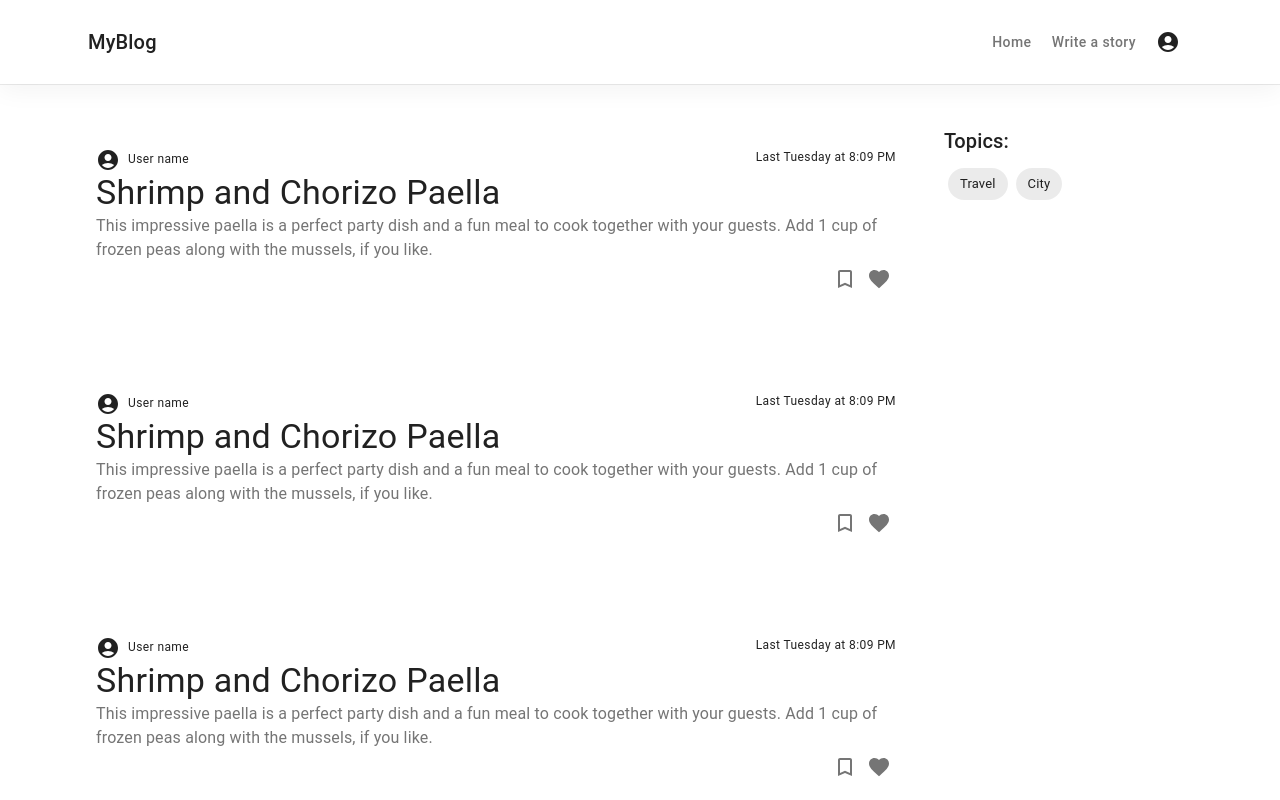
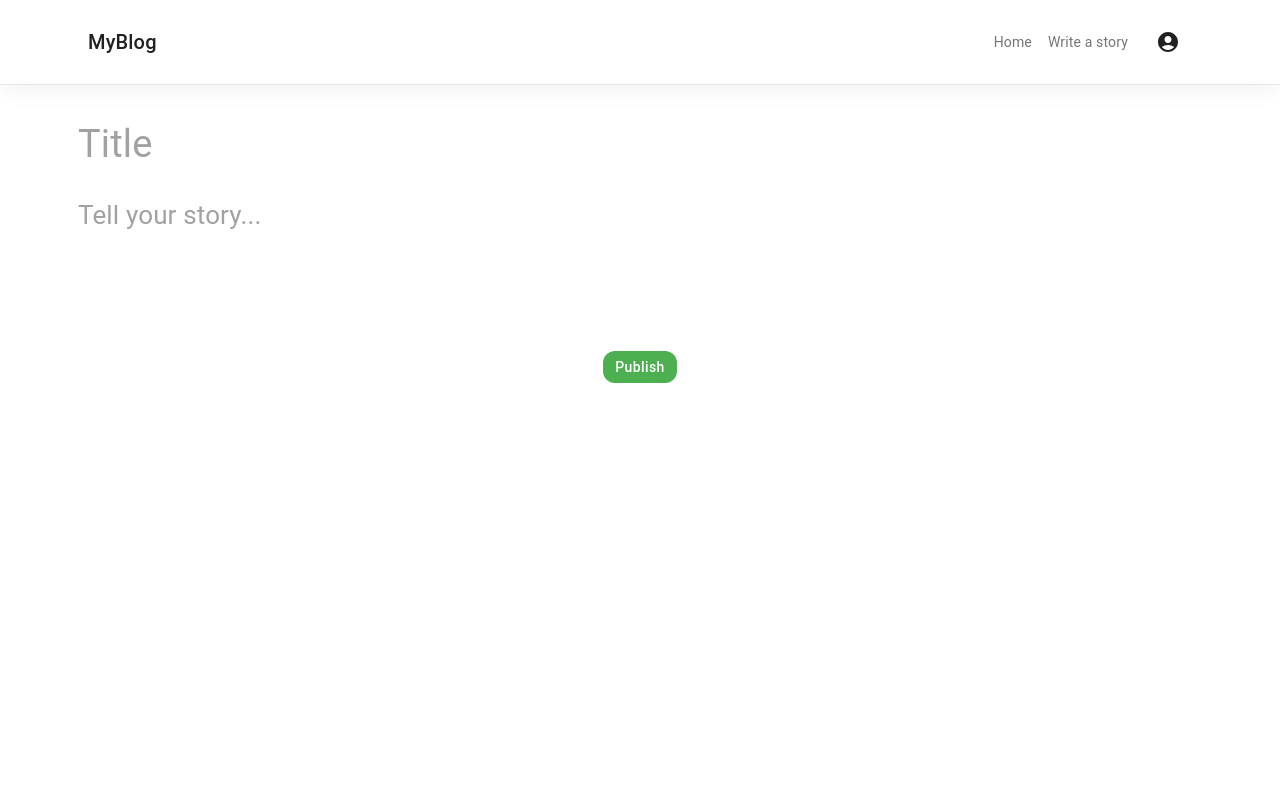
Before and after one commit to Nazar-Sch/blog-app, a React (Create React App) app in the folder client/: page /new-story in a window 1280 px wide. Shown: the top 800 px of the page. Built offline with nearby package versions, Linux system fonts and the light colour scheme.

Commit message:
feat: add routing - add routing, add new article page

```diff
--- a/client/package.json
+++ b/client/package.json
@@ -16,8 +16,10 @@
     "@types/node": "^12.0.0",
     "@types/react": "^17.0.0",
     "@types/react-dom": "^17.0.0",
+    "@types/react-router-dom": "^5.3.2",
     "react": "^17.0.2",
     "react-dom": "^17.0.2",
+    "react-router-dom": "^6.0.2",
     "react-scripts": "4.0.3",
     "typescript": "^4.1.2",
     "web-vitals": "^1.0.1"
--- a/client/src/App.tsx
+++ b/client/src/App.tsx
@@ -1,52 +1,25 @@
-import React, { useState } from 'react';
+import React from 'react';
 import CssBaseline from '@mui/material/CssBaseline';
-import { Container, ThemeProvider } from '@mui/material';
+import { ThemeProvider } from '@mui/material';
+import { BrowserRouter as Router, Route, Routes } from 'react-router-dom';
 
 import { theme } from './styles/theme';
-import { NewArticle } from './components/NewArticle';
-import { Article } from './types/initialTypes';
-import { mockedArticles } from './mockedArticles';
-import { Navbar } from './components/Navbar';
-import { Tags } from './components/Tags';
-import { makeStyles } from '@mui/styles';
-import { Post } from './components/Post';
-
-const useStyles = makeStyles({
-  root: {
-    display: 'grid',
-    gridTemplateColumns: '3fr 1fr',
-    position: 'relative',
-  },
-  articlesRoot: {
-    overflowY: 'auto',
-  },
-});
+import { routes } from './layout/routes';
+import { Layout } from './layout/Layout';
 
 export const App: React.FC = () => {
-  const [articles, setArticles] = useState<Article[]>(mockedArticles);
-
-  const classes = useStyles();
-
-  const handleSubmitNewArticle = (value: Article) => {
-    setArticles(prev => [...prev, value]);
-  };
-
   return (
-    <>
+    <Router>
       <CssBaseline />
       <ThemeProvider theme={theme}>
-        <Navbar />
-        <Container>
-          <div className={classes.root}>
-            <div className={classes.articlesRoot}>
-              {articles.map(article => (
-                <Post article={article} />
-              ))}
-            </div>
-            <Tags />
-          </div>
-        </Container>
+        <Layout>
+          {routes.map(route => (
+            <Routes>
+              <Route key={route.toString()} path={route.path} element={route.component} />
+            </Routes>
+          ))}
+        </Layout>
       </ThemeProvider>
-    </>
+    </Router>
   );
 };
--- a/client/src/components/Navbar/Navbar.tsx
+++ b/client/src/components/Navbar/Navbar.tsx
@@ -13,6 +13,7 @@ import {
 } from '@mui/material';
 import AccountCircle from '@mui/icons-material/AccountCircle';
 import { makeStyles } from '@mui/styles';
+import { Link } from 'react-router-dom'
 
 const useStyles = makeStyles((theme: Theme) => ({
   root: {
@@ -32,6 +33,15 @@ const useStyles = makeStyles((theme: Theme) => ({
       },
     },
   },
+  link: {
+    marginRight: theme.spacing(2),
+    textDecoration: 'none',
+    color: theme.palette.secondary.main,
+    fontSize: 14,
+    '&:hover': {
+      color: theme.palette.secondary.dark,
+    }
+  }
 }));
 
 export const Navbar = () => {
@@ -54,8 +64,8 @@ export const Navbar = () => {
             <Typography variant='h6' component='div' sx={{ flexGrow: 1 }}>
               MyBlog
             </Typography>
-            <Button color='inherit'>Home</Button>
-            <Button color='inherit'>Write a story</Button>
+            <Link className={classes.link} to='/'>Home</Link>
+            <Link className={classes.link} to='/new-story'>Write a story</Link>
             <IconButton
               size='large'
               aria-label='account of current user'
--- /dev/null
+++ b/client/src/layout/Layout.tsx
@@ -0,0 +1,13 @@
+import React from 'react';
+import { Container } from '@mui/material';
+
+import { Navbar } from '../components/Navbar';
+
+export const Layout: React.FC = ({ children }) => {
+  return (
+    <>
+      <Navbar />
+      <Container>{children}</Container>
+    </>
+  );
+};
--- /dev/null
+++ b/client/src/layout/routes.tsx
@@ -0,0 +1,15 @@
+import { Home } from "../pages/Home";
+import { NewPost } from "../pages/NewPost";
+
+export const routes = [
+  {
+    path: '/',
+    component: <Home />,
+    exact: true,
+  },
+  {
+    path: '/new-story',
+    component: <NewPost />,
+    exact: true,
+  }
+]
--- /dev/null
+++ b/client/src/pages/Home/Home.tsx
@@ -0,0 +1,37 @@
+import React, { useEffect, useState } from 'react';
+import { makeStyles } from '@mui/styles';
+import { Post } from '../../components/Post';
+import { Tags } from '../../components/Tags';
+import { mockedArticles } from '../../mockedArticles';
+import { Article } from '../../types/initialTypes';
+
+const useStyles = makeStyles({
+  root: {
+    display: 'grid',
+    gridTemplateColumns: '3fr 1fr',
+    position: 'relative',
+  },
+  articlesRoot: {
+    overflowY: 'auto',
+  },
+});
+
+export const Home = () => {
+  const [articles, setArticles] = useState<Article[]>(mockedArticles);
+  const classes = useStyles();
+
+  const handleSubmitNewArticle = (value: Article) => {
+    setArticles(prev => [...prev, value]);
+  };
+
+  return (
+    <div className={classes.root}>
+      <div className={classes.articlesRoot}>
+        {articles.map(article => (
+          <Post article={article} />
+        ))}
+      </div>
+      <Tags />
+    </div>
+  );
+};
--- /dev/null
+++ b/client/src/pages/Home/index.ts
@@ -0,0 +1 @@
+export { Home } from './Home'
--- /dev/null
+++ b/client/src/pages/NewPost/NewPost.tsx
@@ -0,0 +1,108 @@
+import { Button, TextField, Theme } from '@mui/material';
+import { makeStyles, styled } from '@mui/styles';
+import moment from 'moment';
+import React from 'react';
+import { useForm } from '../../hooks/useForm';
+import { Article, NewArticleProps } from '../../types/initialTypes';
+import { newArticleValidationSchema } from '../../validationSchema';
+
+const TitleTextField = styled(TextField)({
+  '& .MuiOutlinedInput-root': {
+    '& fieldset': {
+      border: 'none',
+    },
+    '& .MuiInputBase-input': {
+      fontSize: 38,
+    },
+  },
+});
+
+const StoryTextField = styled(TextField)({
+  '& .MuiOutlinedInput-root': {
+    '& fieldset': {
+      border: 'none',
+    },
+    '& .MuiInputBase-input': {
+      fontSize: 26,
+    },
+  },
+});
+
+const useStyles = makeStyles((theme: Theme) => ({
+  root: {
+    display: 'grid',
+    marginTop: theme.spacing(2),
+    '& .MuiButton-outlined': {
+      justifySelf: 'center',
+      fontSize: 14,
+      backgroundColor: theme.palette.success.main,
+      color: '#fff',
+      borderRadius: theme.spacing(1.5),
+      padding: theme.spacing(0.5, 1.5),
+      border: 'none',
+      textTransform: 'none',
+      '&:hover': {
+        backgroundColor: theme.palette.success.main,
+        border: 'none',
+        boxShadow: 'none',
+      },
+      '&:active': {
+        boxShadow: 'none',
+        backgroundColor: theme.palette.success.main,
+      },
+      '&:focus': {
+        boxShadow: 'none',
+      },
+    },
+  },
+}));
+
+export const NewPost: React.FC = () => {
+  const initialValues = { title: '', content: '' };
+  const { handleChange, handleSubmit, values, errors } = useForm<Article>({
+    validations: newArticleValidationSchema,
+    onSubmit: handleSubmitNewArticle,
+    initialValues,
+  });
+  const classes = useStyles();
+
+  const { title, content } = values;
+
+  function handleSubmitNewArticle() {
+    const newArticle = {
+      date: moment().format('LLL'),
+      title,
+      content,
+    };
+    console.log(newArticle);
+    // handleChangeArticle(newArticle);
+  }
+
+  return (
+    <form className={classes.root}>
+      <TitleTextField
+        name='title'
+        value={title}
+        onChange={handleChange('title')}
+        fullWidth
+        error={Boolean(errors.title)}
+        helperText={errors.title}
+        placeholder='Title'
+      />
+      <StoryTextField
+        multiline
+        rows={5}
+        name='content'
+        value={content}
+        onChange={handleChange('content')}
+        fullWidth
+        error={Boolean(errors.content)}
+        helperText={errors.content}
+        placeholder='Tell your story...'
+      />
+      <Button type='submit' variant='outlined'>
+        Publish
+      </Button>
+    </form>
+  );
+};
--- /dev/null
+++ b/client/src/pages/NewPost/index.ts
@@ -0,0 +1 @@
+export { NewPost } from './NewPost'
--- a/client/src/styles/theme.ts
+++ b/client/src/styles/theme.ts
@@ -1,5 +1,5 @@
 import { createTheme } from '@mui/material';
-import { blue, grey } from '@mui/material/colors';
+import { blue, green, grey } from '@mui/material/colors';
 
 export const theme = createTheme({
   palette: {
@@ -13,5 +13,10 @@ export const theme = createTheme({
       main: grey[600],
       dark: grey[900],
     },
+    success: {
+      light: green[300],
+      main: green[500],
+      dark: green[900],
+    }
   },
 });
```
Also changed, not shown: 1 other file (tests, documents, lock files or other folders).
